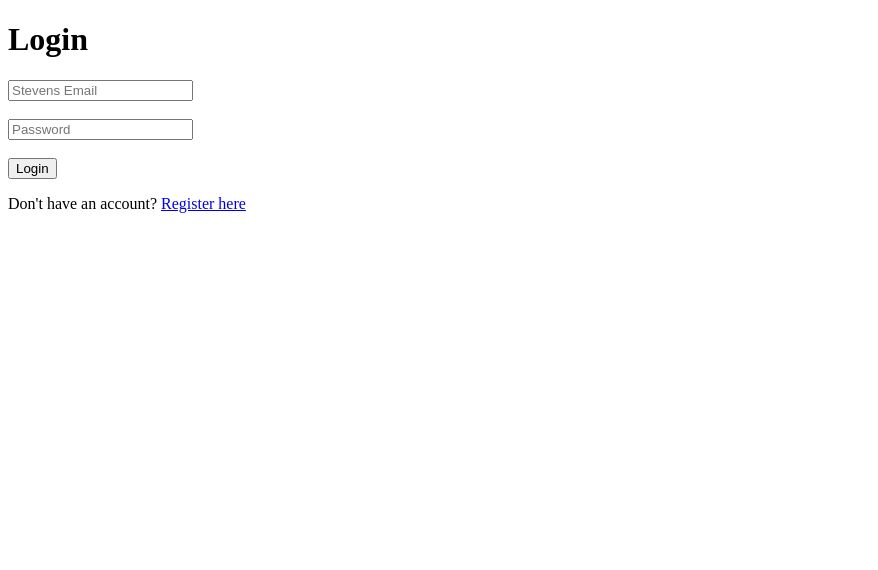
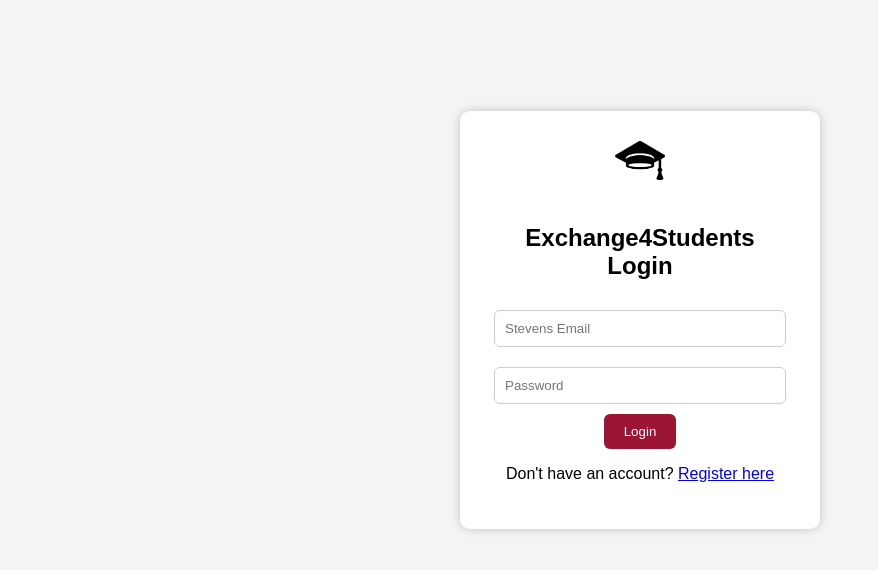
Before and after one commit to Jgalligan1/Exchange4Students, a website: page LoginScreen.html in a window 1280 px wide. Shown: the whole page, without its empty margins (0-878 px from the left). Drawn offline with Linux system fonts and the light colour scheme.

Commit message:
Made Login/Register UI Consistent with rest of Website

```diff
--- a/LoginScreen.html
+++ b/LoginScreen.html
@@ -3,19 +3,51 @@
 <head>
   <meta charset="UTF-8">
   <title>Login - Exchange4Students</title>
+  <link rel="stylesheet" href="MainDashboard.css">
+  <style>
+    .auth-container {
+      background: white;
+      padding: 30px;
+      border-radius: 10px;
+      box-shadow: 0 0 10px rgba(0,0,0,0.2);
+      width: 300px;
+      text-align: center;
+    }
+    .auth-container input {
+      width: 90%;
+      padding: 10px;
+      margin: 10px 0;
+      border: 1px solid #ccc;
+      border-radius: 6px;
+    }
+    .auth-container button {
+      padding: 10px 20px;
+      background-color: #9D1535;
+      color: white;
+      border: none;
+      border-radius: 6px;
+      cursor: pointer;
+    }
+    .auth-container button:hover {
+      background-color: #700f26;
+    }
+    .logo {
+      margin-bottom: 20px;
+    }
+  </style>
 </head>
 <body>
-  <h1>Login</h1>
-
-  <form action="/auth/login" method="POST">
-    <input type="email" name="email" placeholder="Stevens Email" required><br><br>
-    <input type="password" name="password" placeholder="Password" required><br><br>
-    <button type="submit">Login</button>
-  </form>
-
-  <p id="errorMsg" style="color: red;"></p>
-
-  <p>Don't have an account? <a href="CreateAccount.html">Register here</a></p>
+  <div class="auth-container">
+    <img class="logo" src="pictures/education-icon.png" alt="Exchange4Students" width="50">
+    <h2>Exchange4Students Login</h2>
+    <form action="/auth/login" method="POST">
+      <input type="email" name="email" placeholder="Stevens Email" required>
+      <input type="password" name="password" placeholder="Password" required>
+      <button type="submit">Login</button>
+    </form>
+    <p id="errorMsg" style="color: red;"></p>
+    <p>Don't have an account? <a href="CreateAccount.html">Register here</a></p>
+  </div>
 
   <script>
     const params = new URLSearchParams(window.location.search);
```
Also changed, not shown: CreateAccount.html (+42 -10 lines).
